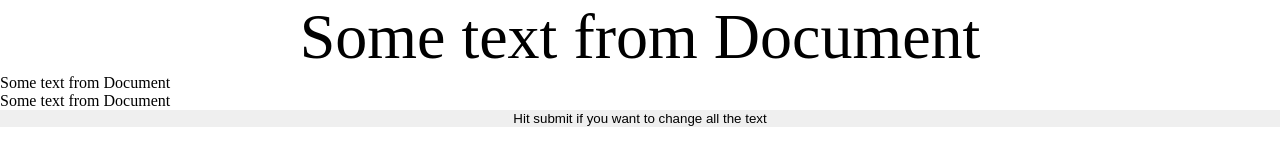
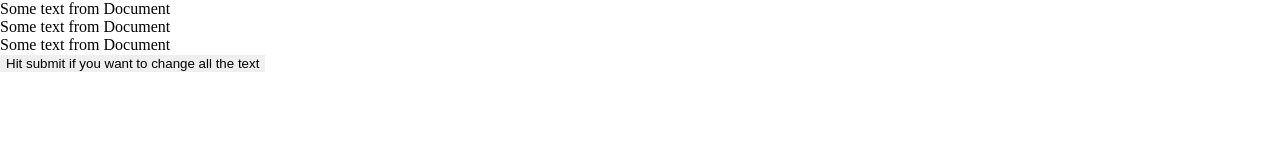
Before and after one commit to goddamnBlinder/JavaScript, a plain HTML site: page index.html in a window 1280 px wide. Drawn offline with Linux system fonts and the light colour scheme.

Commit message:
Update Stylesheet.css

```diff
--- a/Stylesheet.css
+++ b/Stylesheet.css
@@ -2,17 +2,3 @@
     margin: 0;
     border: 0;
 }
-body{
-display: flex;
- flex-direction: column;
-}
-
-
-#para1, #button{
-    margin:0 auto;
-    /* text-justify: auto; */
-    text-align: center;
-    font-size: 4rem;
-
-
-}
```
